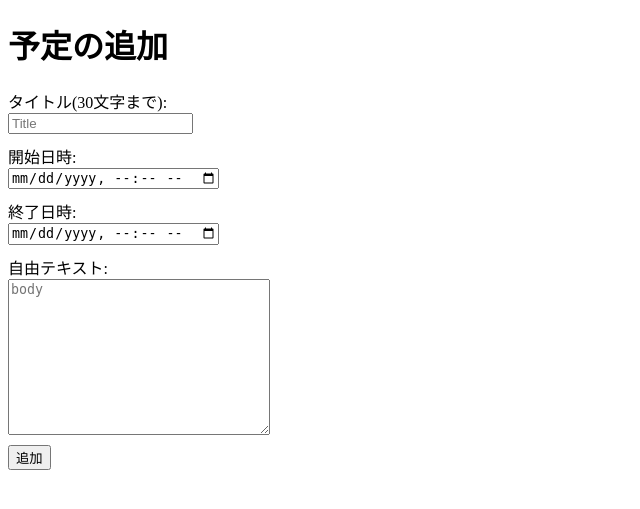
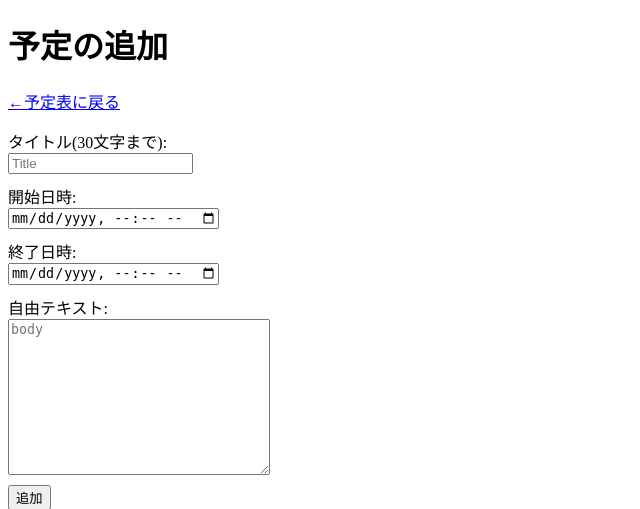
Before and after one commit to mnao305/python-web-application, a FastAPI app: page /add in a window 1280 px wide. Shown: the top 509 px of the page, without its empty margins (0-640 px from the left). Run offline with FastAPI, Linux system fonts and the light colour scheme; parts of the project's set-up code (start-up, migrations or seed data) failed here and were passed over.

Commit message:
feat: 予定表へのリンクを追加

```diff
--- a/templates/add.html
+++ b/templates/add.html
@@ -27,6 +27,7 @@
 
 <body>
   <h1>予定の追加</h1>
+  <p><a href="/">←予定表に戻る</a></p>
   {% if error != None %}
   <p id="error">{{error}}</p>
   {% endif %}
```
